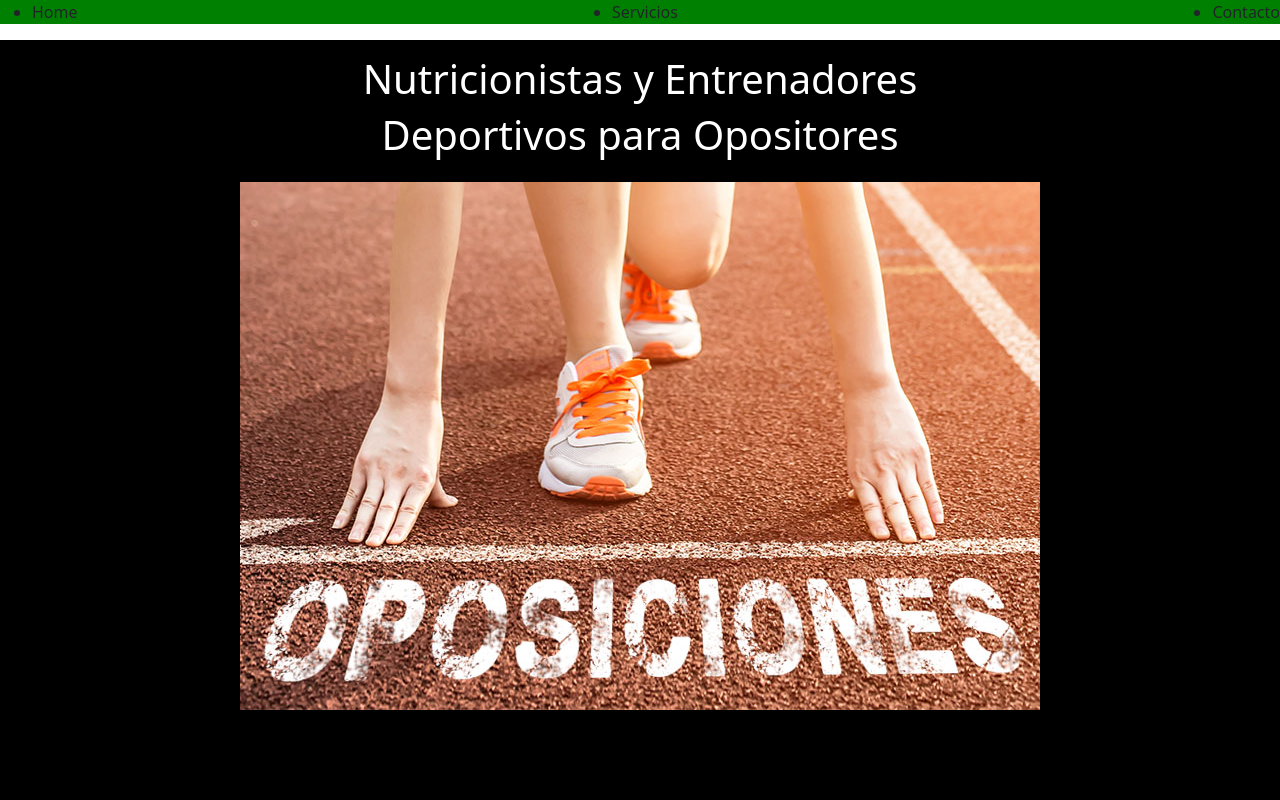
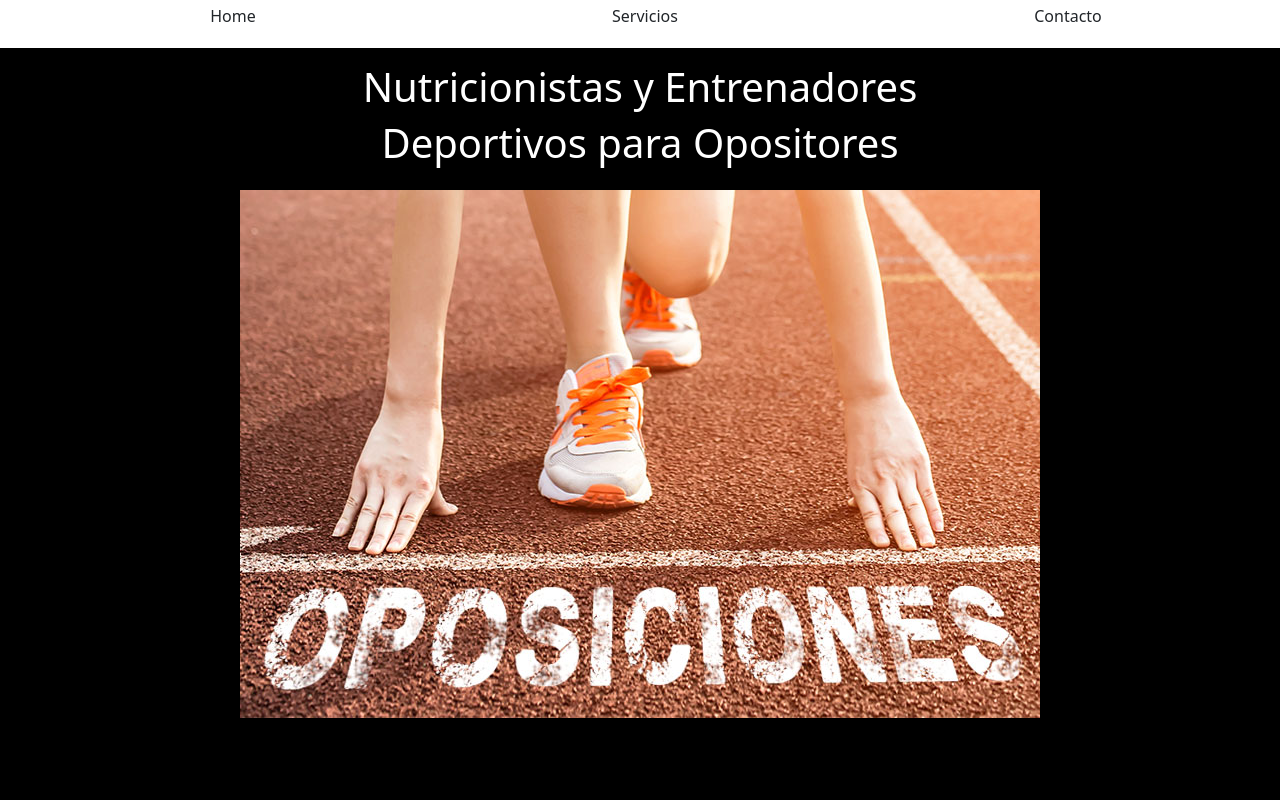
Before and after one commit to ricardorodriguez10/Oposkula, a React (Create React App) app: page / in a window 1280 px wide. Shown: the top 800 px of the page. Built offline with nearby package versions, Linux system fonts and the light colour scheme.

Commit message:
navbar white

```diff
--- a/src/components/Header/Header.css
+++ b/src/components/Header/Header.css
@@ -3,18 +3,18 @@
     justify-content: space-between;
     display: flex;
     gap: var(--space-medium);
-    background-color: green;
+    background-color:
 
 }
 
-.li {
+.linkDesign {
     padding: 4px;
     margin: auto;
     cursor: pointer;
     list-style: none;
 }
 
-.li:hover {
+.linkDesign:hover {
     color: red;
     transition: 0.5s;
 }
```
